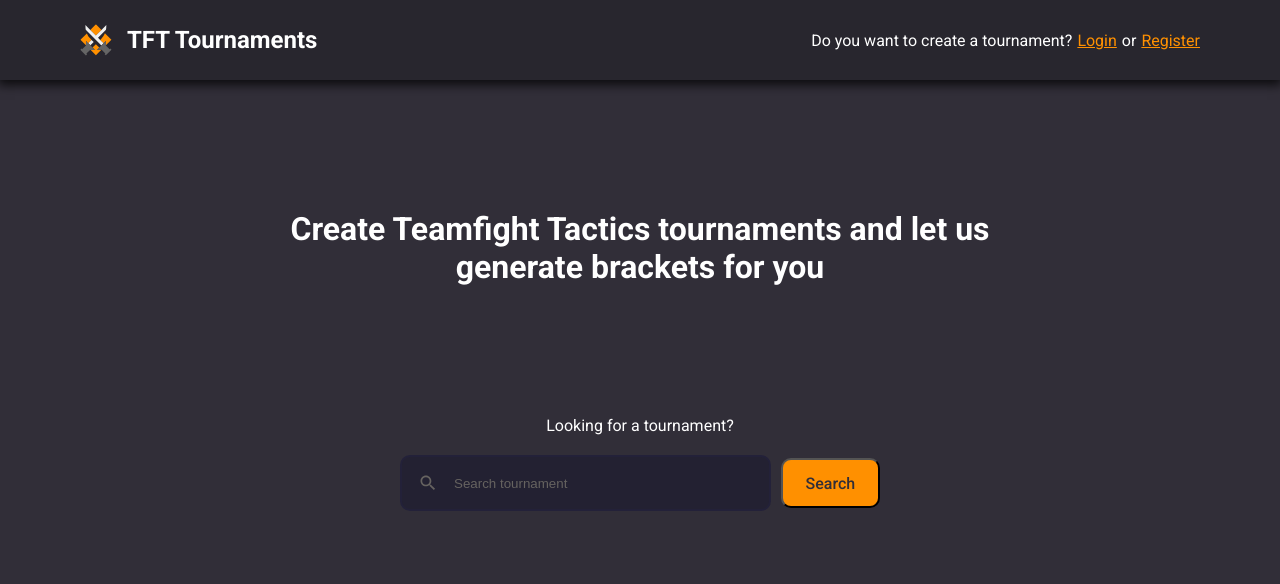
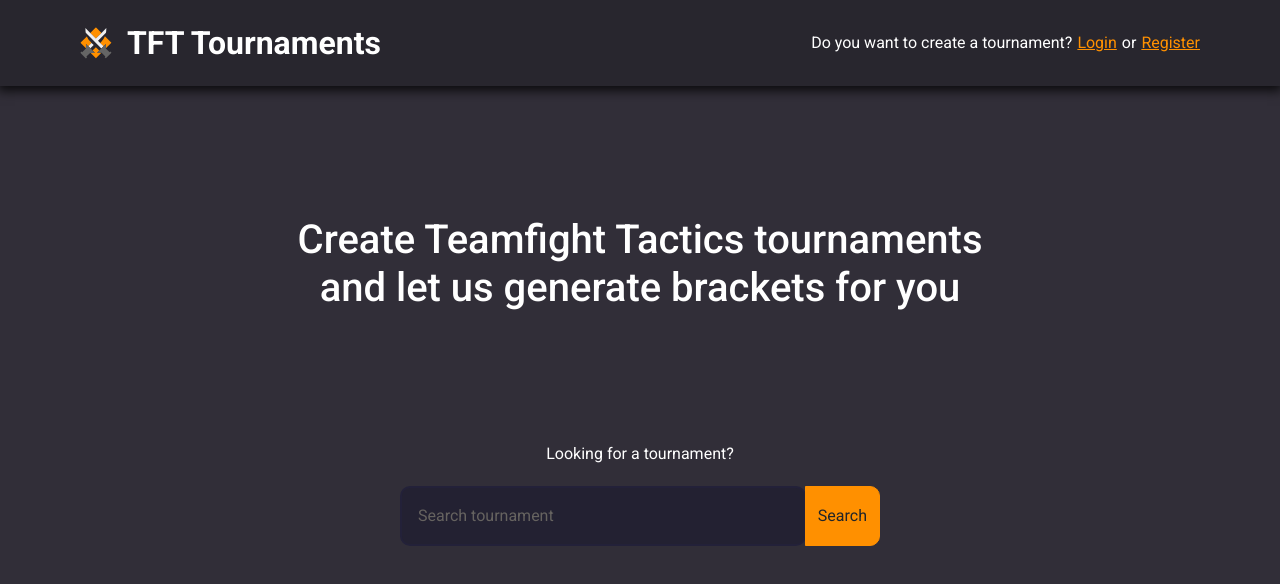
Before and after one commit to LuizAlexandreSilva/react-tournaments, a React (Create React App) app: page / in a window 1280 px wide. Shown: the top 584 px of the page. Built offline with nearby package versions, Linux system fonts and the light colour scheme.

Commit message:
add bootstrap

```diff
--- a/package.json
+++ b/package.json
@@ -13,8 +13,11 @@
     "@unform/core": "^2.1.3",
     "@unform/web": "^2.1.3",
     "axios": "^0.19.2",
+    "bootstrap": "^4.5.0",
+    "node-sass": "^4.14.1",
     "polished": "^3.6.5",
     "react": "^16.13.1",
+    "react-bootstrap": "^1.0.1",
     "react-dom": "^16.13.1",
     "react-icons": "^3.10.0",
     "react-modal": "^3.11.2",
--- a/src/App.tsx
+++ b/src/App.tsx
@@ -1,5 +1,7 @@
 import React from 'react';
 import { BrowserRouter as Router } from 'react-router-dom';
+
+import './styles/bootstrap-override.scss';
 
 import GlobalStyle from './styles/global';
 import Welcome from './pages/Welcome';
--- /dev/null
+++ b/src/components/AppButton/index.tsx
@@ -0,0 +1,23 @@
+import React, { ButtonHTMLAttributes } from 'react';
+
+import Button from 'react-bootstrap/Button';
+import { ButtonProps } from 'react-bootstrap';
+
+type AppButtonProps = ButtonHTMLAttributes<HTMLButtonElement> &
+  ButtonProps & {
+    loading?: boolean;
+  };
+
+const AppButton: React.FC<AppButtonProps> = ({
+  children,
+  loading,
+  ...rest
+}) => {
+  return (
+    <Button type="button" {...rest}>
+      {loading ? 'Carregando...' : children}
+    </Button>
+  );
+};
+
+export default AppButton;
--- a/src/components/Button/styles.ts
+++ b/src/components/AppButton/styles.ts
@@ -6,7 +6,6 @@
 }
 
 export const Container = styled.button<ContainerProps>`
-  background: var(--primary);
   height: 50px;
   width: 120px;
   border-radius: 10px;
--- a/src/components/Button/index.tsx
+++ /dev/null
@@ -1,23 +0,0 @@
-import React, { ButtonHTMLAttributes } from 'react';
-
-import { Container } from './styles';
-
-type ButtonProps = ButtonHTMLAttributes<HTMLButtonElement> & {
-  loading?: boolean;
-  width?: string;
-};
-
-const Button: React.FC<ButtonProps> = ({
-  children,
-  loading,
-  width,
-  ...rest
-}) => {
-  return (
-    <Container width={width} type="button" {...rest}>
-      {loading ? 'Carregando...' : children}
-    </Container>
-  );
-};
-
-export default Button;
--- a/src/components/Header/styles.ts
+++ b/src/components/Header/styles.ts
@@ -35,6 +35,7 @@
 
 export const HeaderTitle = styled.h2`
   font-weight: 700;
+  margin-bottom: 0;
 `;
 
 export const HeaderLogo = styled.img`
--- a/src/components/Input/index.tsx
+++ b/src/components/Input/index.tsx
@@ -6,7 +6,7 @@
 } from 'react';
 
 import { IconBaseProps } from 'react-icons';
-import { Container } from './styles';
+import { ContainerInput } from './styles';
 
 interface InputProps extends InputHTMLAttributes<HTMLInputElement> {
   name: string;
@@ -21,7 +21,6 @@
 }) => {
   const inputRef = useRef<HTMLInputElement>(null);
   const [isFocused, setIsFocused] = useState(false);
-  const [isFilled, setIsFilled] = useState(false);
 
   const handleInputFocus = useCallback(() => {
     setIsFocused(true);
@@ -29,20 +28,16 @@
 
   const handleInputBlur = useCallback(() => {
     setIsFocused(false);
-
-    setIsFilled(!!inputRef.current?.value);
   }, []);
 
   return (
-    <Container style={containerStyle} isFilled={isFilled} isFocused={isFocused}>
-      {Icon && <Icon size={20} />}
-      <input
-        ref={inputRef}
-        onFocus={handleInputFocus}
-        onBlur={handleInputBlur}
-        {...rest}
-      />
-    </Container>
+    <ContainerInput
+      ref={inputRef}
+      onFocus={handleInputFocus}
+      onBlur={handleInputBlur}
+      isFocused={isFocused}
+      {...rest}
+    />
   );
 };
 
--- a/src/components/Input/styles.ts
+++ b/src/components/Input/styles.ts
@@ -2,54 +2,27 @@
 
 interface ContainerProps {
   isFocused: boolean;
-  isFilled: boolean;
 }
 
-export const Container = styled.div<ContainerProps>`
+export const ContainerInput = styled.input<ContainerProps>`
   background: #232132;
   border-radius: 10px;
   padding: 16px;
-  width: 100%;
+  flex: 1;
 
-  color: #666360;
+  color: var(--white);
   border: 2px solid #232139;
 
   display: flex;
   align-items: center;
 
+  &::placeholder {
+    color: #666360;
+  }
+
   ${(props) =>
     props.isFocused &&
     css`
-      color: #ff9000;
       border-color: #ff9000;
     `}
-
-  ${(props) =>
-    props.isFilled &&
-    css`
-      color: #ff9000;
-    `}
-
-  & + div {
-    margin-top: 8px;
-  }
-
-  input {
-    background: transparent;
-    flex: 1;
-    border: 0;
-    color: #f4ede8;
-
-    &::placeholder {
-      color: #666360;
-    }
-
-    &:focus {
-      border: none;
-    }
-  }
-
-  svg {
-    margin-right: 16px;
-  }
 `;
--- a/src/components/ModalLogin/index.tsx
+++ b/src/components/ModalLogin/index.tsx
@@ -7,7 +7,7 @@
 import { Form } from './styles';
 import Modal from '../Modal';
 import FormInput from '../FormInput';
-import Button from '../Button';
+import AppButton from '../AppButton';
 import { useAuth } from '../../hooks/auth';
 import { useToast } from '../../hooks/toast';
 import getValidationErrors from '../../utils/getValidationErrors';
@@ -62,7 +62,7 @@
         });
       }
     },
-    [setIsOpen],
+    [setIsOpen, signIn, addToast],
   );
 
   return (
@@ -78,7 +78,9 @@
           type="password"
         />
 
-        <Button type="submit">Submit</Button>
+        <AppButton variant="primary" type="submit">
+          Submit
+        </AppButton>
       </Form>
     </Modal>
   );
--- a/src/components/ModalRegister/index.tsx
+++ b/src/components/ModalRegister/index.tsx
@@ -2,13 +2,12 @@
 
 import { FiMail, FiLock, FiUser } from 'react-icons/fi';
 import { FormHandles } from '@unform/core';
-import { useHistory } from 'react-router-dom';
 import * as Yup from 'yup';
 
 import { Form } from './styles';
 import Modal from '../Modal';
 import FormInput from '../FormInput';
-import Button from '../Button';
+import AppButton from '../AppButton';
 import { useToast } from '../../hooks/toast';
 import api from '../../services/apiClient';
 import getValidationErrors from '../../utils/getValidationErrors';
@@ -28,7 +27,6 @@
 const ModalRegister: React.FC<IModalProps> = ({ isOpen, setIsOpen }) => {
   const formRef = useRef<FormHandles>(null);
   const { addToast } = useToast();
-  const history = useHistory();
 
   const handleSubmit = useCallback(
     async (data: ICreateAccountFormData) => {
@@ -57,7 +55,6 @@
 
         await api.post('/users', data);
         setIsOpen();
-        // history.push('/');
 
         addToast({
           type: 'success',
@@ -81,7 +78,7 @@
         });
       }
     },
-    [addToast, history, setIsOpen],
+    [addToast, setIsOpen],
   );
 
   return (
@@ -106,7 +103,9 @@
           type="password"
         />
 
-        <Button type="submit">Submit</Button>
+        <AppButton variant="primary" type="submit">
+          Submit
+        </AppButton>
       </Form>
     </Modal>
   );
--- a/src/pages/Welcome/index.tsx
+++ b/src/pages/Welcome/index.tsx
@@ -1,9 +1,10 @@
 import React from 'react';
 import { MdSearch } from 'react-icons/md';
 
+import Button from 'react-bootstrap/Button';
+import { InputGroup } from 'react-bootstrap';
 import Header from '../../components/Header';
 import Input from '../../components/Input';
-import Button from '../../components/Button';
 
 import {
   Container,
@@ -25,13 +26,16 @@
         <SearchContainer>
           <span>Looking for a tournament?</span>
           <InputContainer>
-            <Input
-              name="search"
-              containerStyle={{ marginRight: 10 }}
-              placeholder="Search tournament"
-              icon={MdSearch}
-            />
-            <Button>Search</Button>
+            <InputGroup>
+              <Input
+                name="search"
+                placeholder="Search tournament"
+                icon={MdSearch}
+              />
+              <InputGroup.Append>
+                <Button variant="primary">Search</Button>
+              </InputGroup.Append>
+            </InputGroup>
           </InputContainer>
         </SearchContainer>
       </Container>
--- /dev/null
+++ b/src/styles/bootstrap-override.scss
@@ -0,0 +1,11 @@
+$primary: #FF9000;
+
+@import '~bootstrap/scss/bootstrap.scss';
+
+.btn {
+  border-radius: 10px;
+}
+
+.input-group-append {
+  z-index: 0;
+}
```
Also changed, not shown: 1 other file (tests, documents, lock files or other folders).
